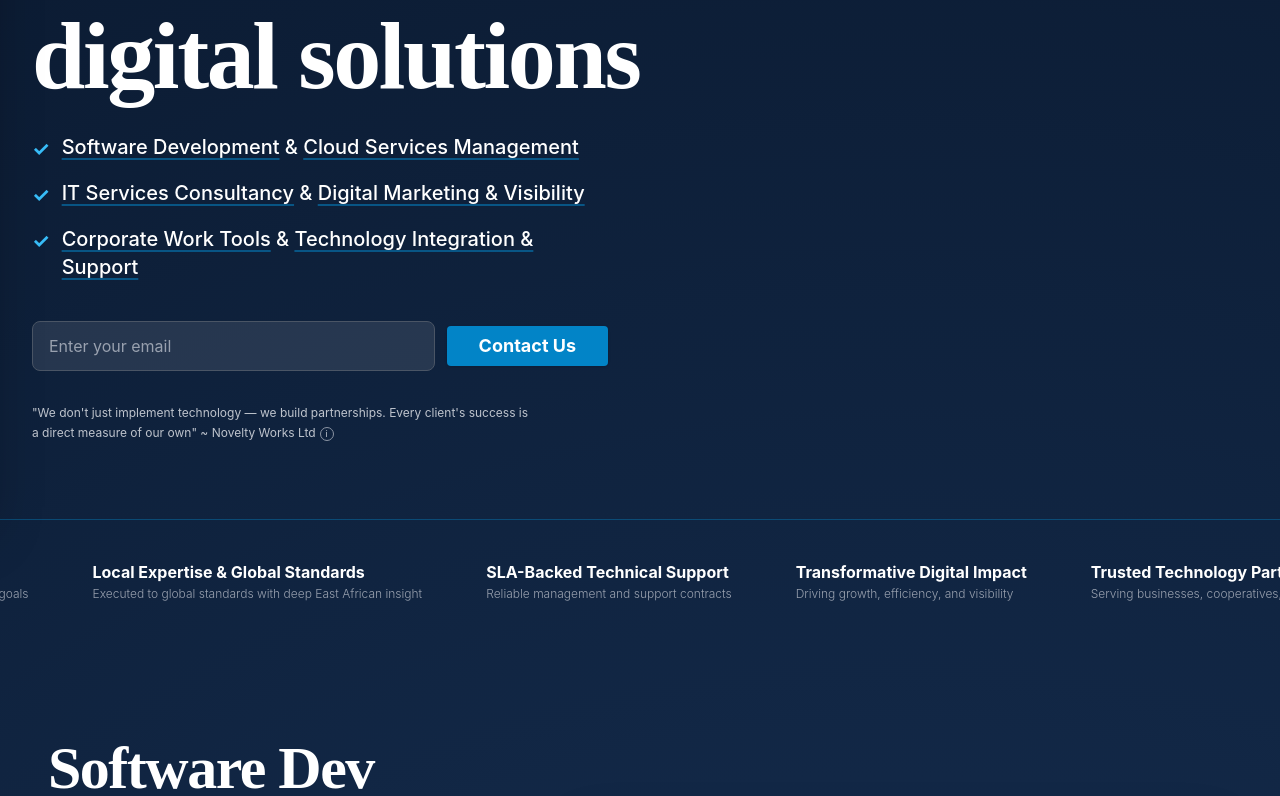
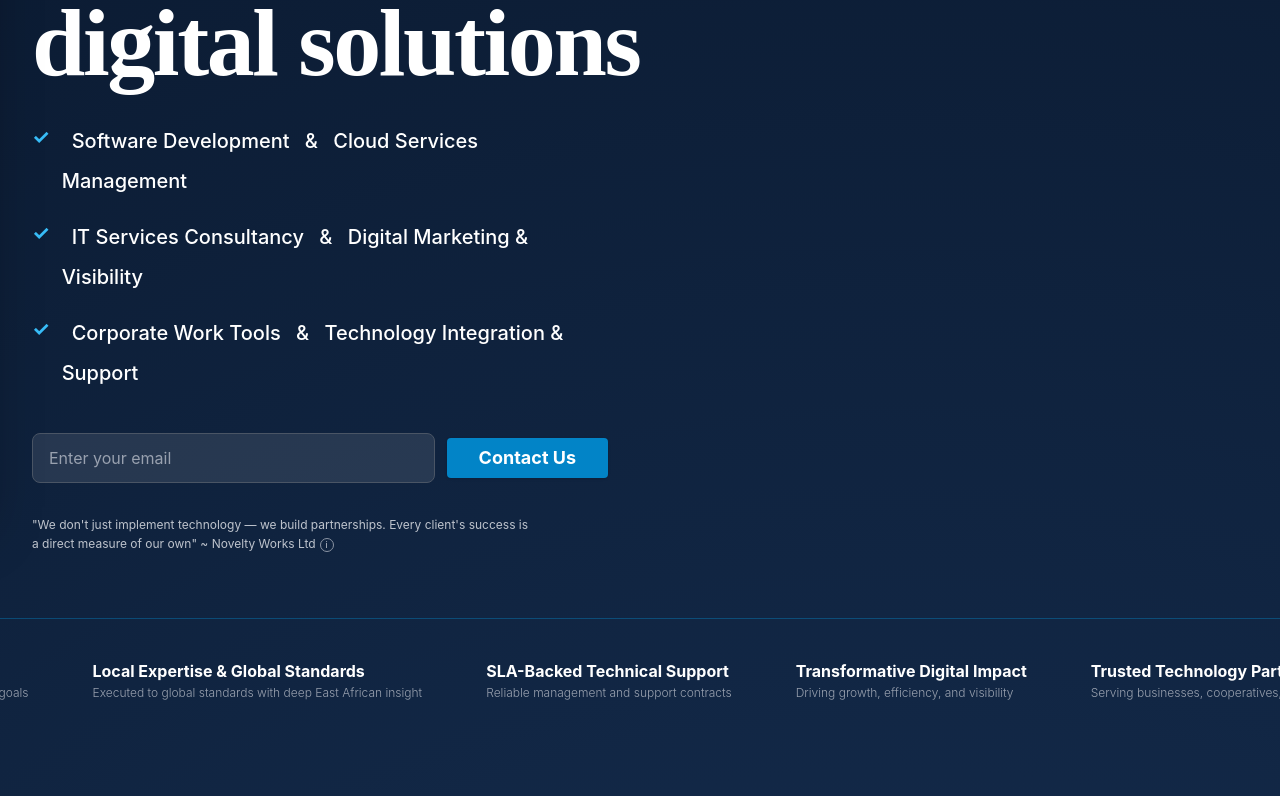
Before and after one commit to OxilGisa12/Novelty-works, a React (Vite) app: page / in a window 1280 px wide. Shown: the part 281-1077 px from the top of the page. Built offline with nearby package versions, Linux system fonts and the light colour scheme.

Commit message:
update hero and css

```diff
--- a/src/components/Hero.tsx
+++ b/src/components/Hero.tsx
@@ -23,63 +23,87 @@
       {/* Left Column: Text, Checks */}
       <div className="lg:col-span-7 flex flex-col justify-center space-y-8 text-white">
 
-        {/* Massive Headline */}
-        <h1 className="text-6xl md:text-7xl lg:text-8xl font-semibold tracking-tight leading-[0.95] font-['Abril_Fatface']">
+        {/* Massive Headline - Responsive text size prevents breaking on mobile screens */}
+        <h1 className="text-5xl sm:text-6xl md:text-7xl lg:text-8xl font-semibold tracking-tight leading-[0.95] font-['Abril_Fatface'] break-words">
           Rwanda’s #1 <br />
           choice for smart <br />
           digital solutions
         </h1>
 
-        {/* Benefit Checkmarks List - Styled for Tech Blue Theme */}
+        {/* Benefit Checkmarks List - Links styled with hoverable black background */}
         <ul className="space-y-4 max-w-xl">
-          <li className="flex items-start gap-3 text-lg md:text-xl font-medium">
-            <span className="text-[#38bdf8] font-bold text-xl mt-0.5">✓</span>
+          <li className="flex items-start gap-3 text-lg md:text-xl font-medium leading-loose">
+            <span className="text-[#38bdf8] font-bold text-xl mt-0.5 shrink-0">✓</span>
             <span>
-              <a href="#software-dev" onClick={(e) => handleScrollToFeature(e, 'software-dev')} className="cursor-pointer hover:text-gray-200 underline decoration-sky-500/40 underline-offset-4 transition-colors">
+              <a
+                href="#software-dev"
+                onClick={(e) => handleScrollToFeature(e, 'software-dev')}
+                className="cursor-pointer hover:bg-black hover:text-white px-2.5 py-1.5 rounded-lg transition-colors duration-200"
+              >
                 Software Development
               </a>
               {' & '}
-              <a href="#cloud-services" onClick={(e) => handleScrollToFeature(e, 'cloud-services')} className="cursor-pointer hover:text-gray-200 underline decoration-sky-500/40 underline-offset-4 transition-colors">
+              <a
+                href="#cloud-services"
+                onClick={(e) => handleScrollToFeature(e, 'cloud-services')}
+                className="cursor-pointer hover:bg-black hover:text-white px-2.5 py-1.5 rounded-lg transition-colors duration-200"
+              >
                 Cloud Services Management
               </a>
             </span>
           </li>
-          <li className="flex items-start gap-3 text-lg md:text-xl font-medium">
-            <span className="text-[#38bdf8] font-bold text-xl mt-0.5">✓</span>
+          <li className="flex items-start gap-3 text-lg md:text-xl font-medium leading-loose">
+            <span className="text-[#38bdf8] font-bold text-xl mt-0.5 shrink-0">✓</span>
             <span>
-              <a href="#it-consultancy" onClick={(e) => handleScrollToFeature(e, 'it-consultancy')} className="cursor-pointer hover:text-gray-200 underline decoration-sky-500/40 underline-offset-4 transition-colors">
+              <a
+                href="#it-consultancy"
+                onClick={(e) => handleScrollToFeature(e, 'it-consultancy')}
+                className="cursor-pointer hover:bg-black hover:text-white px-2.5 py-1.5 rounded-lg transition-colors duration-200"
+              >
                 IT Services Consultancy
               </a>
               {' & '}
-              <a href="#digital-marketing" onClick={(e) => handleScrollToFeature(e, 'digital-marketing')} className="cursor-pointer hover:text-gray-200 underline decoration-sky-500/40 underline-offset-4 transition-colors">
+              <a
+                href="#digital-marketing"
+                onClick={(e) => handleScrollToFeature(e, 'digital-marketing')}
+                className="cursor-pointer hover:bg-black hover:text-white px-2.5 py-1.5 rounded-lg transition-colors duration-200"
+              >
                 Digital Marketing & Visibility
               </a>
             </span>
           </li>
-          <li className="flex items-start gap-3 text-lg md:text-xl font-medium">
-            <span className="text-[#38bdf8] font-bold text-xl mt-0.5">✓</span>
+          <li className="flex items-start gap-3 text-lg md:text-xl font-medium leading-loose">
+            <span className="text-[#38bdf8] font-bold text-xl mt-0.5 shrink-0">✓</span>
             <span>
-              <a href="#corporate-tools" onClick={(e) => handleScrollToFeature(e, 'corporate-tools')} className="cursor-pointer hover:text-gray-200 underline decoration-sky-500/40 underline-offset-4 transition-colors">
+              <a
+                href="#corporate-tools"
+                onClick={(e) => handleScrollToFeature(e, 'corporate-tools')}
+                className="cursor-pointer hover:bg-black hover:text-white px-2.5 py-1.5 rounded-lg transition-colors duration-200"
+              >
                 Corporate Work Tools
               </a>
               {' & '}
-              <a href="#tech-integration" onClick={(e) => handleScrollToFeature(e, 'tech-integration')} className="cursor-pointer hover:text-gray-200 underline decoration-sky-500/40 underline-offset-4 transition-colors">
+              <a
+                href="#tech-integration"
+                onClick={(e) => handleScrollToFeature(e, 'tech-integration')}
+                className="cursor-pointer hover:bg-black hover:text-white px-2.5 py-1.5 rounded-lg transition-colors duration-200"
+              >
                 Technology Integration & Support
               </a>
             </span>
           </li>
         </ul>
 
-        {/* Email Capture Form - Dark glass blue input field */}
+        {/* Email Capture Form - Dark glass blue input field with responsive text */}
         <form className="flex flex-row items-center gap-3 w-full max-w-xl pt-2">
           <input
-          type="email"
-          placeholder="Enter your email"
-          className="w-full text-sm sm:text-base px-4 py-3 rounded-lg bg-white/10 text-white placeholder-gray-400 border border-gray-600 focus:outline-none focus:border-[#00D54B] transition-colors"
+            type="email"
+            placeholder="Enter your email"
+            className="w-full text-sm sm:text-base px-4 py-3 rounded-lg bg-white/10 text-white placeholder-gray-400 border border-gray-600 focus:outline-none focus:border-[#00D54B] transition-colors"
           />
           <button
             type="submit"
-            className="flex items-center justify-center bg-[#0284c7] text-white text-lg font-bold px-8 py-4 rounded h-10 whitespace-nowrap hover:bg-[#0369a1] transition-colors shadow-sm"
+            className="flex items-center justify-center bg-[#0284c7] text-white text-lg font-bold px-8 py-4 rounded h-10 whitespace-nowrap hover:bg-[#0369a1] transition-colors shadow-sm cursor-pointer"
           >
             Contact Us
           </button>
--- a/src/components/InteractiveFeature.tsx
+++ b/src/components/InteractiveFeature.tsx
@@ -3,7 +3,7 @@
 const features = [
   {
     id: 'software-dev',
-    title: 'Software Dev', // Slightly shortened for better mobile fit
+    title: 'Software Dev',
     headline: 'Custom Software & Applications',
     bullets: [
       'Custom web and mobile applications tailored to your needs.',
@@ -94,9 +94,8 @@
     >
       <div className="max-w-7xl mx-auto grid grid-cols-1 lg:grid-cols-12 gap-10 lg:gap-16 items-center">
 
-        {/* Left Column: Stacked/Faded Words (Slides Navigation) */}
-        {/* Adjusted flex direction to row on small/medium screens to prevent awkward huge vertical blocks */}
-        <div className="lg:col-span-5 flex flex-wrap lg:flex-col justify-start gap-4 lg:space-y-6">
+        {/* Left Column: Forced vertical stack for consistent layout on all screens */}
+        <div className="lg:col-span-5 flex flex-col justify-start gap-4">
           {features.map((feature, index) => {
             const isActive = index === activeIdx;
             return (
@@ -111,7 +110,7 @@
                     section.scrollIntoView({ behavior: 'smooth' });
                   }
                 }}
-                className={`text-left transition-all duration-300 ease-in-out w-fit ${
+                className={`text-left transition-all duration-300 ease-in-out w-full ${
                   isActive
                     ? 'opacity-100 text-4xl sm:text-5xl md:text-6xl font-semibold tracking-tight font-[\'Abril_Fatface\'] text-white'
                     : 'opacity-40 hover:opacity-70 text-2xl sm:text-3xl md:text-4xl font-normal tracking-tight font-[\'Abril_Fatface\'] cursor-pointer hover:text-white'
```
